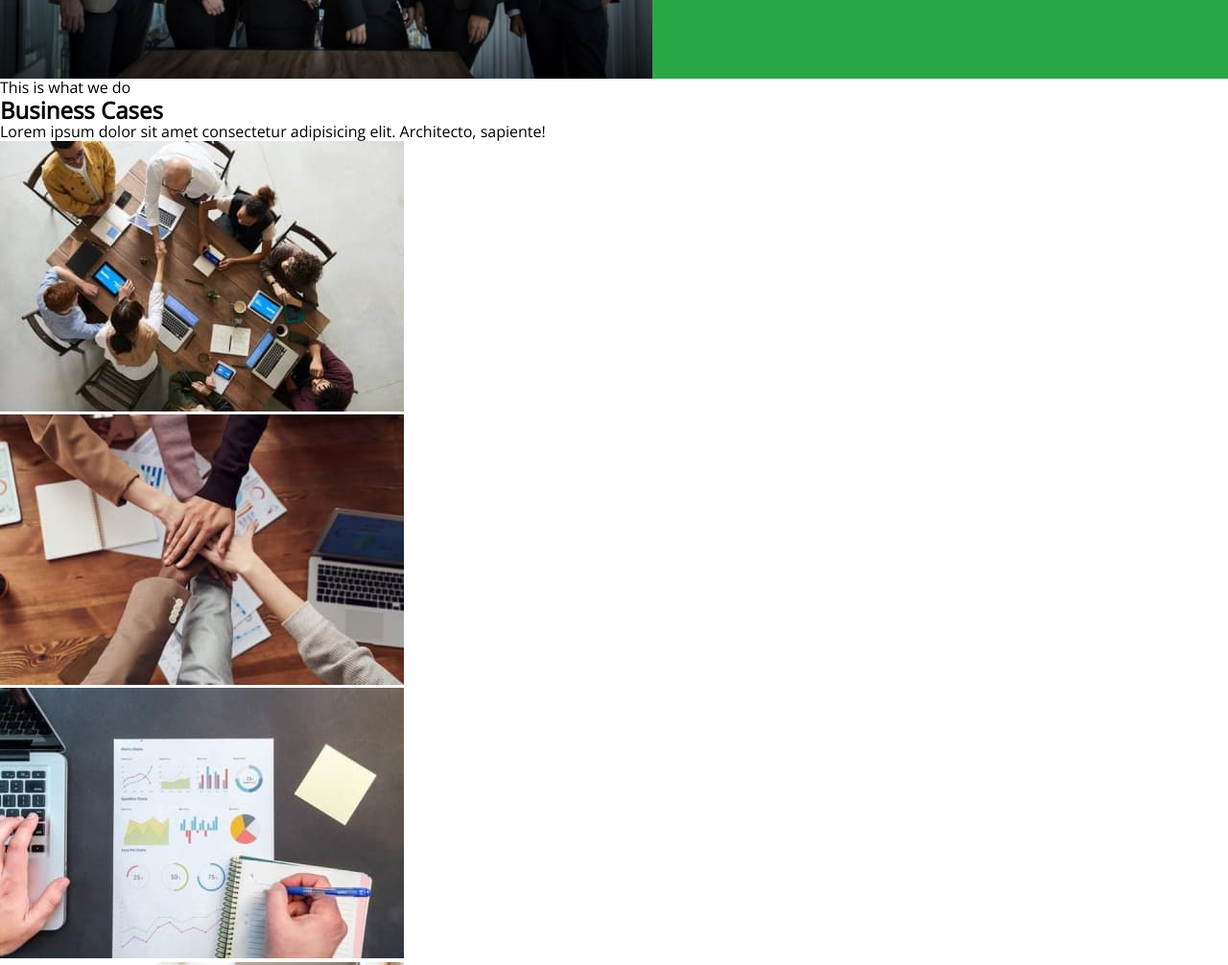
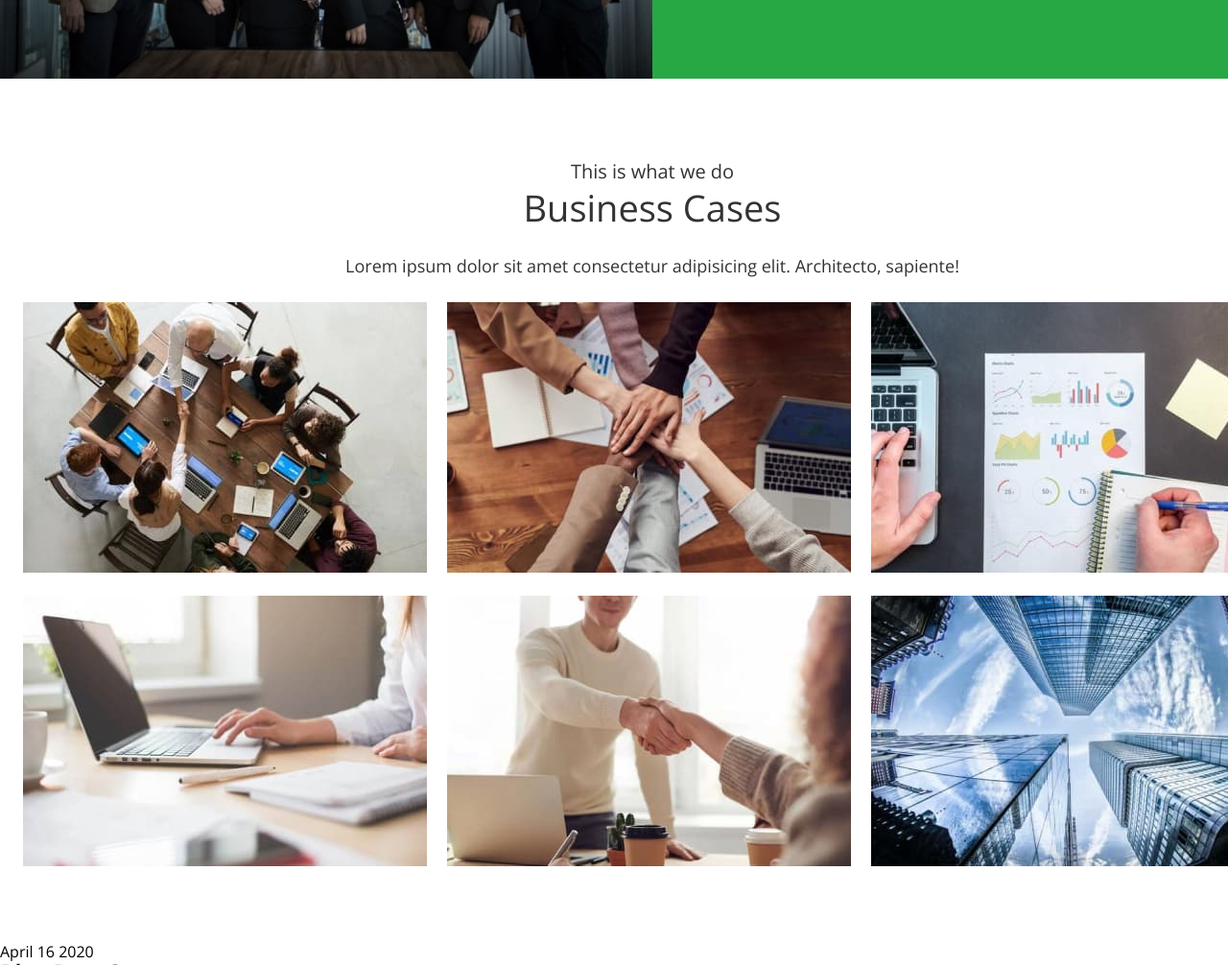
Before and after one commit to kashirin-olexsandr/practice-84-5-6, a plain HTML site: page index.html in a window 1280 px wide. Shown: the part 1200-2206 px from the top of the page at 96% size. Drawn offline with nearby package versions, Linux system fonts and the light colour scheme.

Commit message:
update business-cases

```diff
--- a/css/styles.css
+++ b/css/styles.css
@@ -168,8 +168,9 @@ ul {
 .solutions-btn:hover,
 .solutions-btn:focus {
 	cursor: pointer;
-	border: 1px solid var(--base-green-background-color);
+	border: 1px solid var(--third-text-color);
 	border-radius: 5px;
+	color: var(--third-text-color);
 }
 
 .solutions-wrapper {
@@ -177,6 +178,61 @@ ul {
 	padding: 80px 64px 80px 20px;
 	width: 50%;
 }
+
+/* ---------------BUSINESS CASES SECTION------------- */
+
+.business {
+
+}
+
+.business-container {
+	padding: 80px 24px;
+	display: flex;
+	flex-direction: column;
+	justify-content: center;
+	align-items: center;
+}
+
+.business-wrapper {
+}
+.dusiness-subtitle {
+	font-size: 20px;
+	line-height: 1.65;
+	text-align: center;
+	color: var(--secondary-title-subtitle-color);
+
+}
+.dusiness-title {
+	font-weight: 300;
+	font-size: 38px;
+	line-height: 1,26;
+	text-align: center;
+	color: var(--secondary-title-subtitle-color);
+	margin-top: 24;
+}
+.dusiness-text {
+	font-weight: 400;
+	font-size: 18px;
+	line-height: 1.56;
+	text-align: center;
+	color: var(--third-text-color);
+	margin-top: 24px;
+}
+.dusiness-list {
+	display: flex;
+	flex-wrap: wrap;
+	margin-top: 24px;
+	row-gap: 24px;
+	column-gap: 21px;
+}
+
+.dusiness-item {
+	display: flex;
+	flex-basis: calc((100% - 42) / 3);
+}
+
+
+
 /* -------------------- BLOG POST ------------------- */
 
 /* ------------------- TEAM SECTION ----------------- */
--- a/index.html
+++ b/index.html
@@ -59,18 +59,22 @@
 			</section>
 			<!---------------------- /SOLUTIONS SECTION ------------------->
 			<!------------------- BUSINESS CASES SECTION ------------------>
-			<section>
-				<p>This is what we do</p>
-				<h2>Business Cases</h2>
-				<p>Lorem ipsum dolor sit amet consectetur adipisicing elit. Architecto, sapiente!</p>
-				<ul>
-					<li><img src="./image/BC1.jpg" alt="BisCase1" /></li>
-					<li><img src="./image/BC2.jpg" alt="BisCase2" /></li>
-					<li><img src="./image/BC3.jpg" alt="BisCase3" /></li>
-					<li><img src="./image/BC4.jpg" alt="BisCase4" /></li>
-					<li><img src="./image/BC5.jpg" alt="BisCase5" /></li>
-					<li><img src="./image/BC6.jpg" alt="BisCase6" /></li>
-				</ul>
+			<section class="business">
+			<div class="container business-container">
+				<div class="business-wrapper">
+						<p class="dusiness-subtitle">This is what we do</p>
+						<h2 class="dusiness-title">Business Cases</h2>
+						<p class="dusiness-text">Lorem ipsum dolor sit amet consectetur adipisicing elit. Architecto, sapiente!</p>
+				</div>
+					<ul class="dusiness-list">
+						<li class="dusiness-item"><img class="team-card-img" src="./image/BC1.jpg" alt="BisCase1" /></li>
+						<li class="dusiness-item"><img class="team-card-img" src="./image/BC2.jpg" alt="BisCase2" /></li>
+						<li class="dusiness-item"><img class="team-card-img" src="./image/BC3.jpg" alt="BisCase3" /></li>
+						<li class="dusiness-item"><img class="team-card-img" src="./image/BC4.jpg" alt="BisCase4" /></li>
+						<li class="dusiness-item"><img class="team-card-img" src="./image/BC5.jpg" alt="BisCase5" /></li>
+						<li class="dusiness-item"><img class="team-card-img" src="./image/BC6.jpg" alt="BisCase6" /></li>
+					</ul>
+			</div>
 			</section>
 			<!------------------- /BUSINESS CASES SECTION ------------------>
 			<!--------------------------- BLOG POST ------------------------>
```
